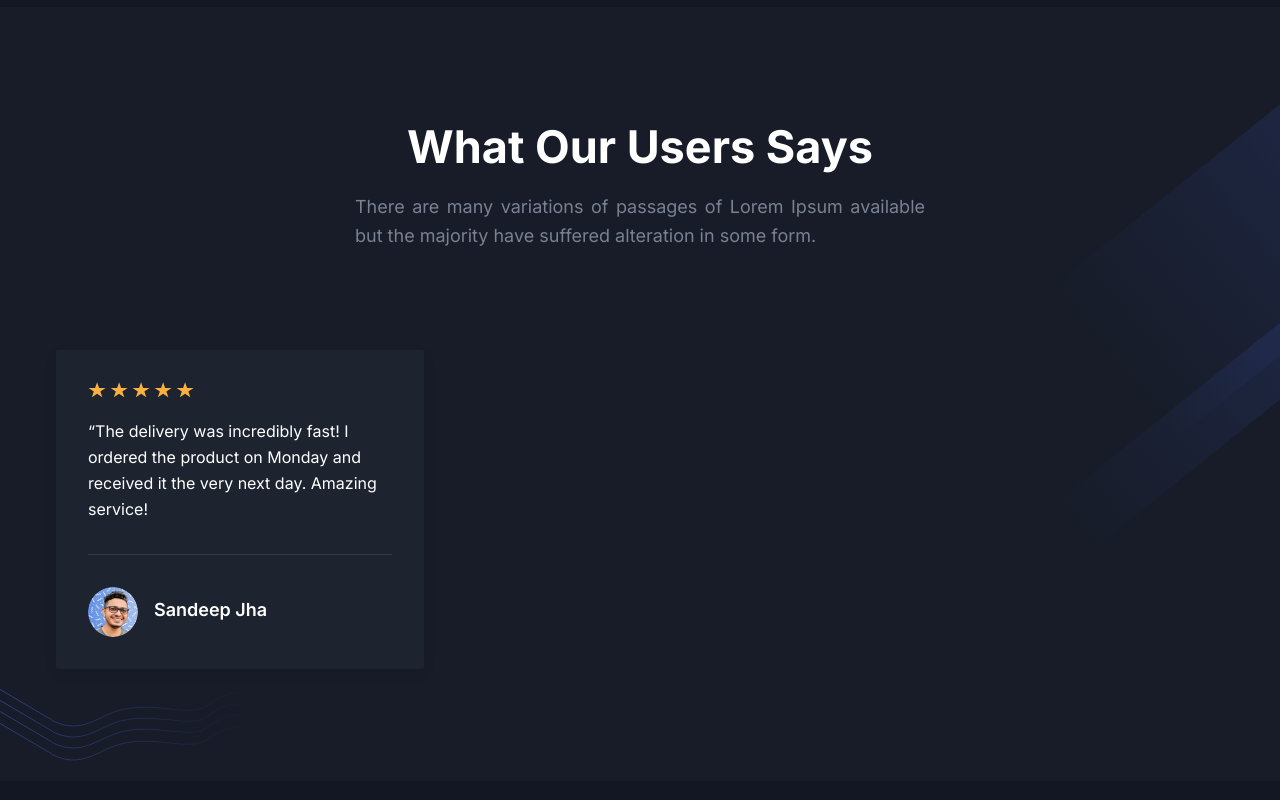
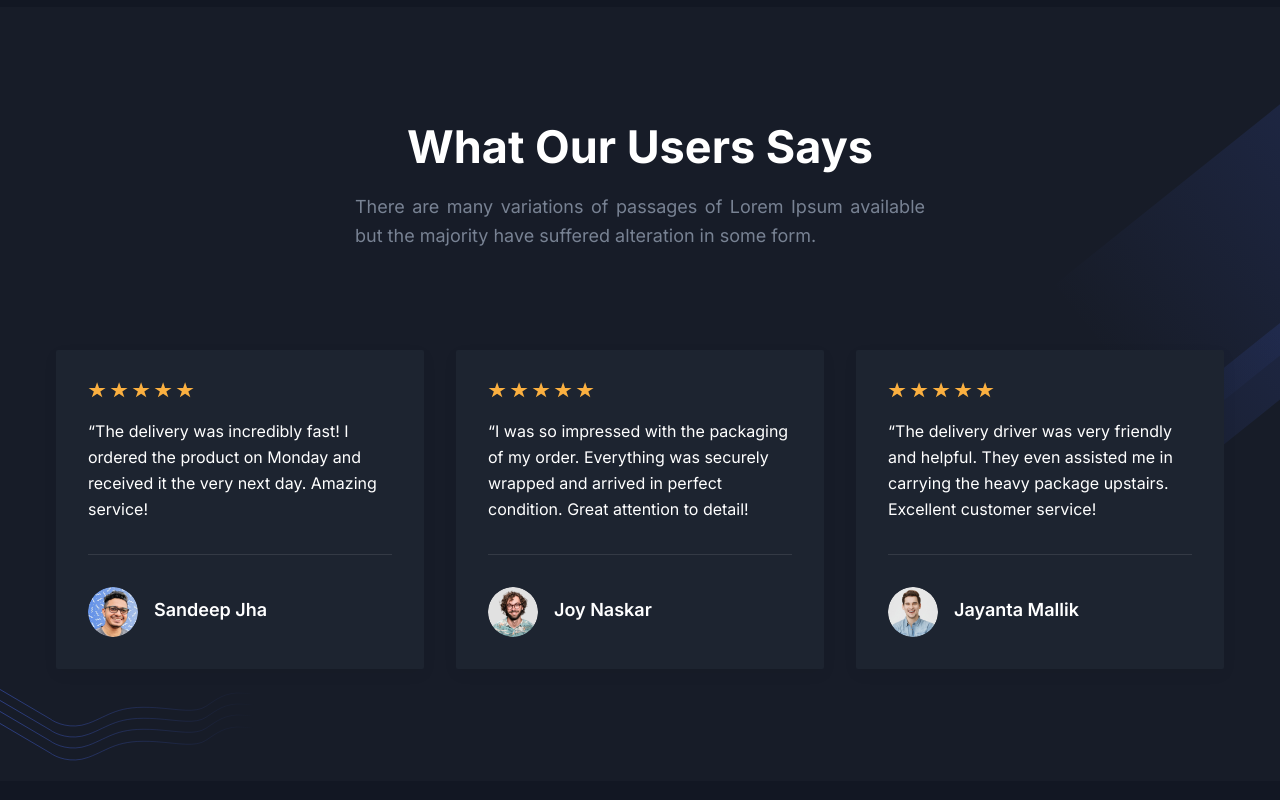
Before and after one commit to dipan/real-estate, a Next.js app: page / in a window 1280 px wide. Shown: the part 3381-4181 px from the top of the page. Built offline with nearby package versions, Linux system fonts and the light colour scheme.

Commit message:
/doc: reviews

```diff
--- a/components/Testimonials/index.tsx
+++ b/components/Testimonials/index.tsx
@@ -11,22 +11,22 @@ const testimonialData: Testimonial[] = [
     image: "/images/testimonials/auth-01.png",
     star: 5,
   },
-  // {
-  //   id: 2,
-  //   name: "Joy Naskar",
-  //   content:
-  //     "I was so impressed with the packaging of my order. Everything was securely wrapped and arrived in perfect condition. Great attention to detail!",
-  //   image: "/images/testimonials/auth-02.png",
-  //   star: 5,
-  // },
-  // {
-  //   id: 3,
-  //   name: "Jayanta Mallik",
-  //   content:
-  //     "The delivery driver was very friendly and helpful. They even assisted me in carrying the heavy package upstairs. Excellent customer service!",
-  //   image: "/images/testimonials/auth-03.png",
-  //   star: 5,
-  // },
+  {
+    id: 2,
+    name: "Joy Naskar",
+    content:
+      "I was so impressed with the packaging of my order. Everything was securely wrapped and arrived in perfect condition. Great attention to detail!",
+    image: "/images/testimonials/auth-02.png",
+    star: 5,
+  },
+  {
+    id: 3,
+    name: "Jayanta Mallik",
+    content:
+      "The delivery driver was very friendly and helpful. They even assisted me in carrying the heavy package upstairs. Excellent customer service!",
+    image: "/images/testimonials/auth-03.png",
+    star: 5,
+  },
 ];
 
 const Testimonials = () => {
```
